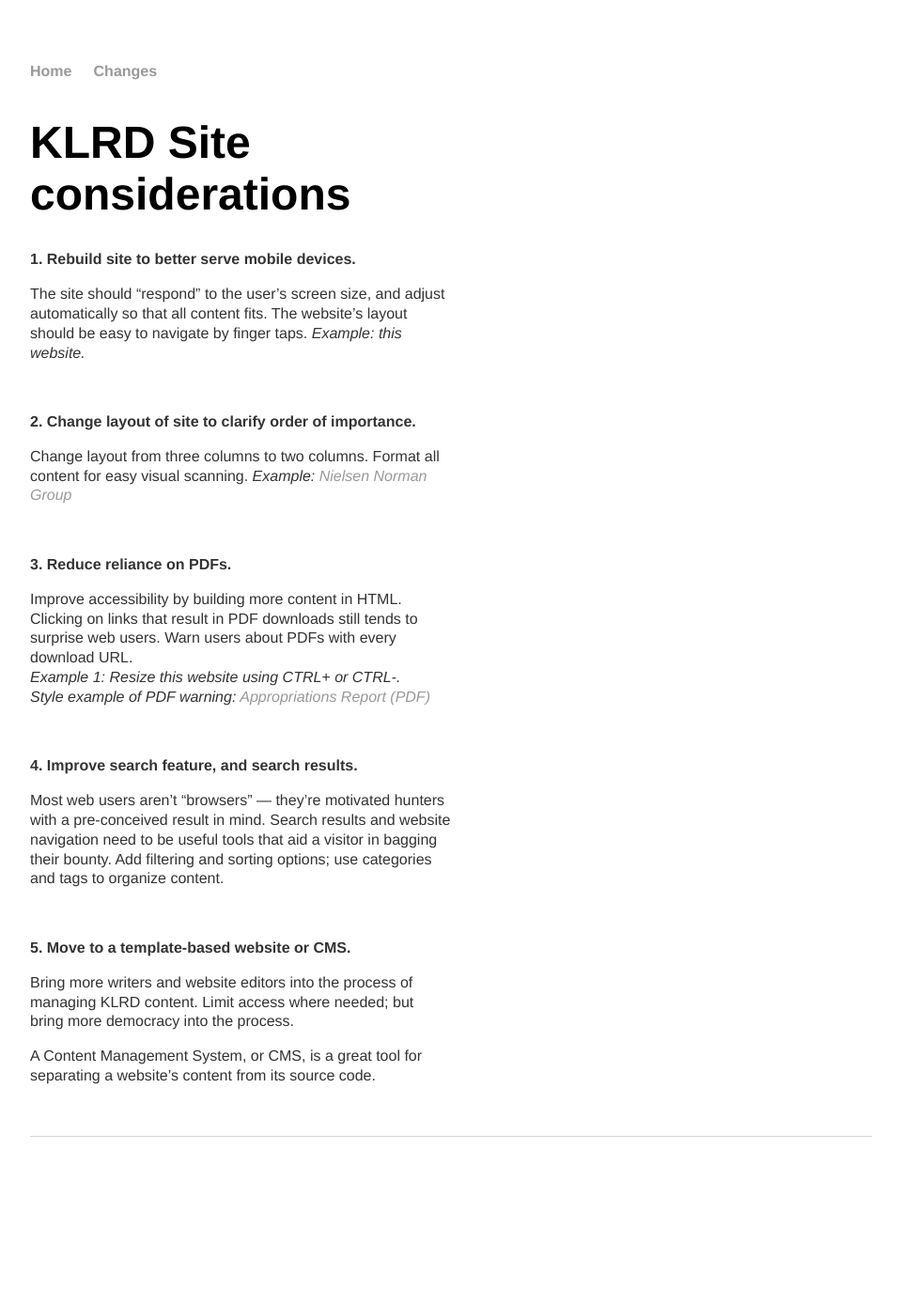
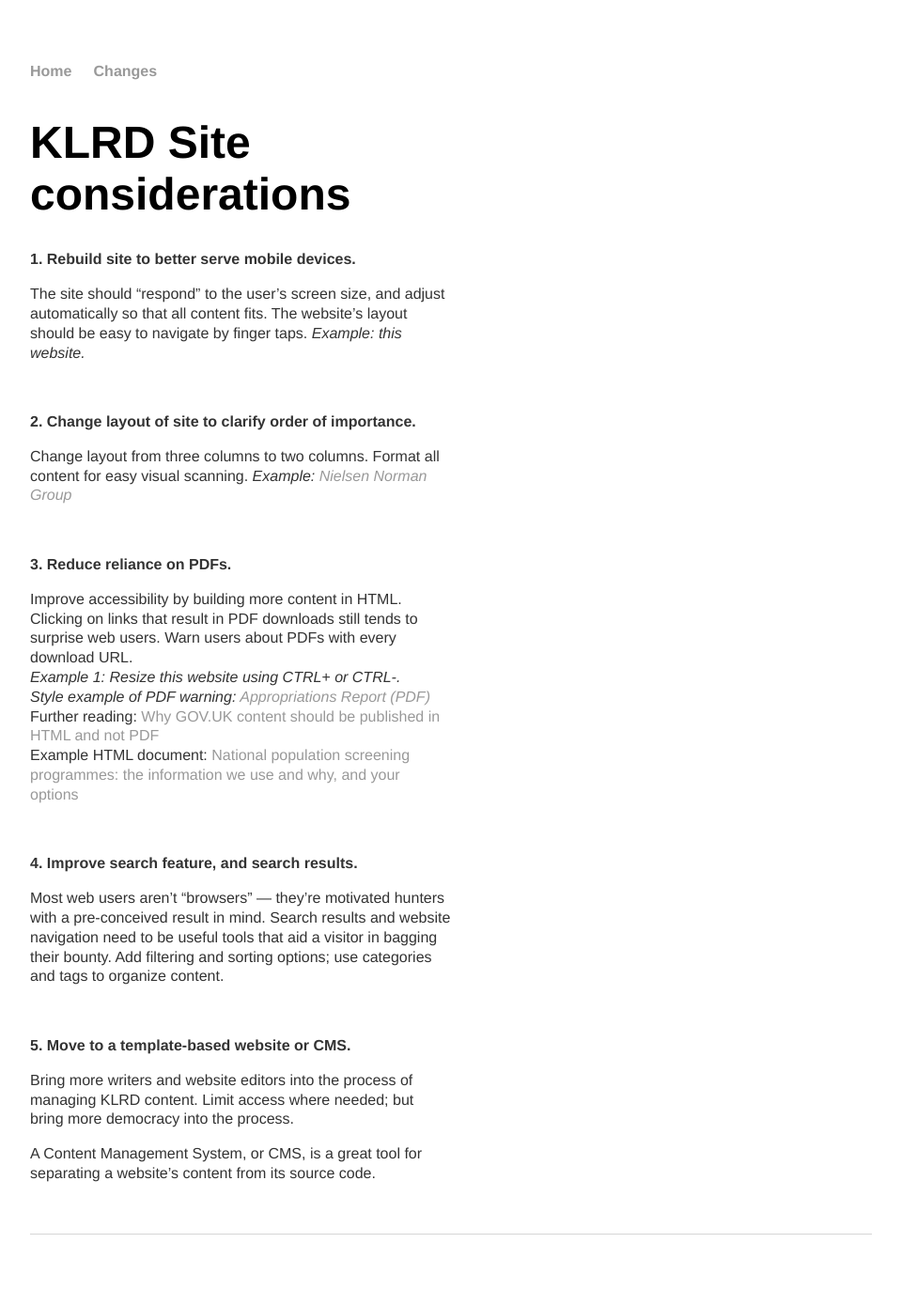
Before and after one commit to karlfun/karlfun.github.io, a Jekyll site: the page built from index.html, in a window 1280 px wide. Shown: the whole page at 94% size, without its empty margins (160-1119 px from the left). Built offline with Jekyll 4.4.1, drawn with Linux system fonts in a browser that asks for light colours; before the commit the page ends 1285 px from its top, so only the background shows below that.

Commit message:
Fix examples on PDF line

```diff
--- a/index.html
+++ b/index.html
@@ -14,7 +14,10 @@ title: Considerations for KLRD Website
 <p>&nbsp;</p>
 
 <p><strong>3. Reduce reliance on PDFs.</strong></p>
-<p>Improve accessibility by building more content in HTML. Clicking on links that result in PDF downloads still tends to surprise web users. Warn users about PDFs with every download URL. <br /><em>Example 1: Resize this website using CTRL+ or CTRL-. <br />Style example of PDF warning: <a href="#">Appropriations Report (PDF)</a></em></p>
+<p>Improve accessibility by building more content in HTML. Clicking on links that result in PDF downloads still tends to surprise web users. Warn users about PDFs with every download URL. <br /><em>Example 1: Resize this website using CTRL+ or CTRL-. <br />Style example of PDF warning: <a href="#">Appropriations Report (PDF)</a></em><br />
+Further reading: <a href="https://gds.blog.gov.uk/2018/07/16/why-gov-uk-content-should-be-published-in-html-and-not-pdf/">Why GOV.UK content should be published in HTML and not PDF</a>
+<br />Example HTML document: <a href="https://www.gov.uk/government/publications/patient-confidentiality-in-nhs-population-screening-programmes/nhs-population-screening-confidential-patient-data">National population screening programmes: the information we use and why, and your options</a></p>
+
 <p>&nbsp;</p>
 
 <p><strong>4. Improve search feature, and search results.</strong></p>
```
